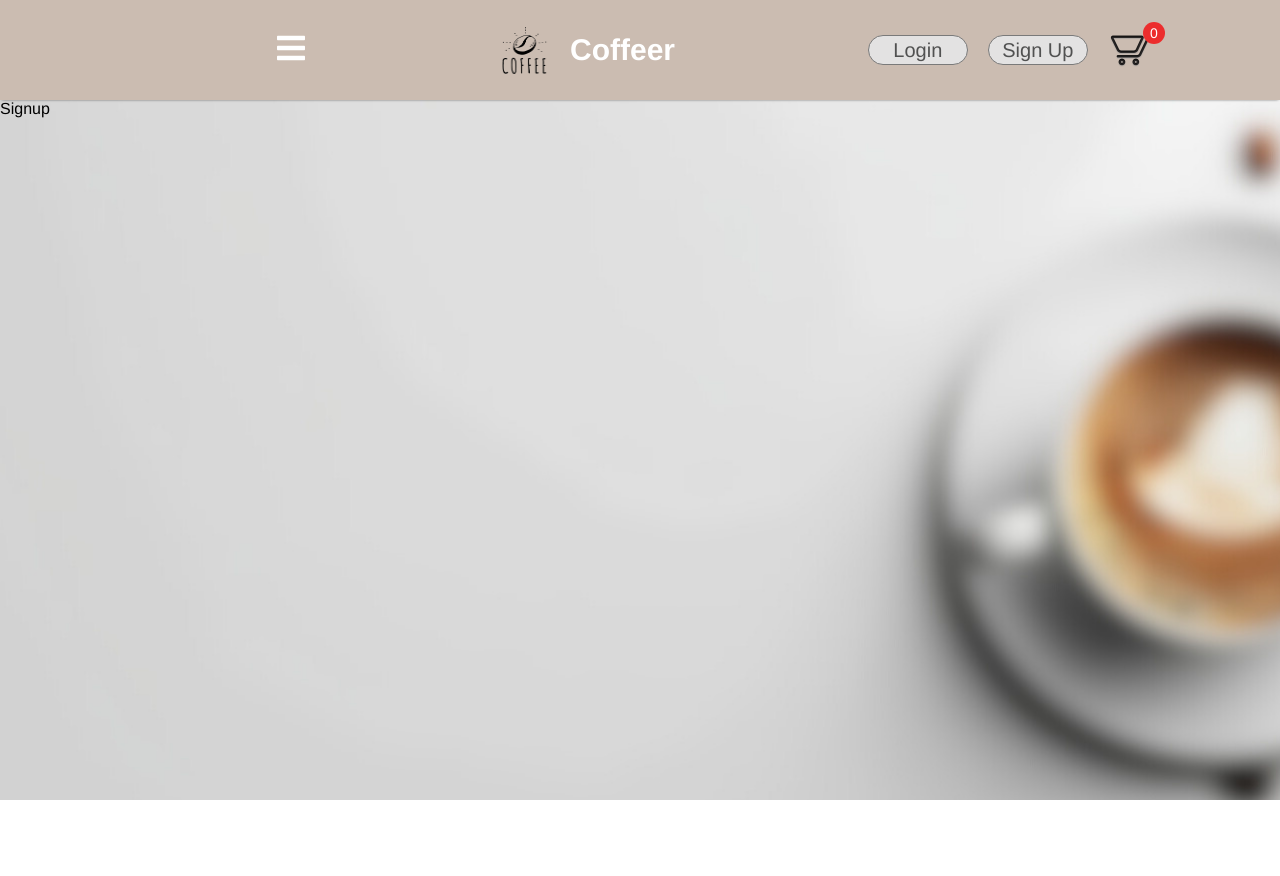
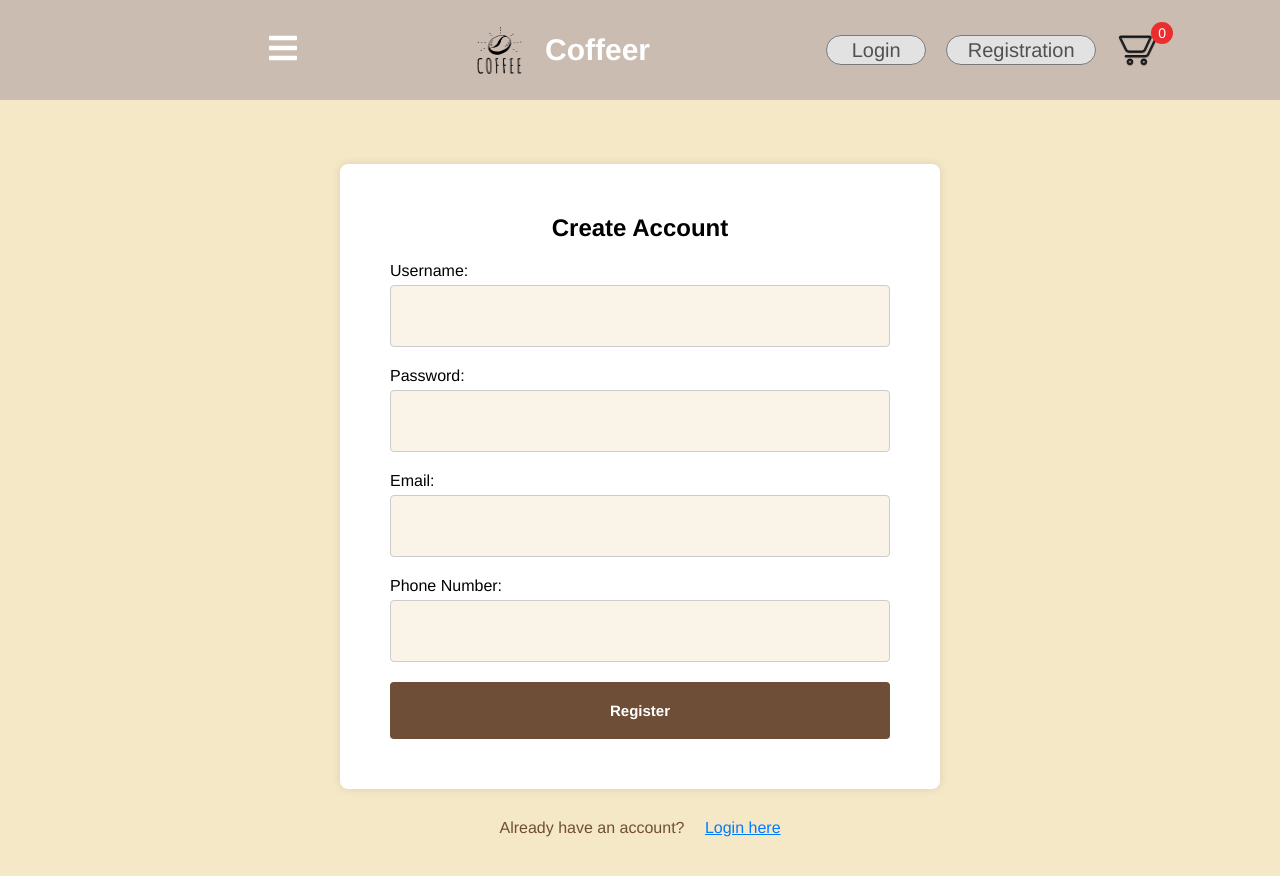
Before and after one commit to po133na/tech-store, a React (Create React App) app: page /sign-up in a window 1280 px wide. Shown: the top 876 px of the page. Before the commit the page ends 800 px from the top, so only its background shows below. Built offline with nearby package versions, Linux system fonts and the light colour scheme.

Commit message:
login and registration

```diff
--- a/src/App.js
+++ b/src/App.js
@@ -1,24 +1,27 @@
-
 import './App.css';
 import Navbar from './Components/Navbar/Navbar';
-import { BrowserRouter, Routes, Route } from 'react-router-dom';
+import {BrowserRouter, Routes, Route} from 'react-router-dom';
 
 import Shop from './Pages/Shop';
 import Product from './Pages/Product';
 import ShopCategory from './Pages/ShopCategory';
 import Cart from './Pages/Cart';
-import Login from './Pages/Login';
+import Login from './Components/Login/Login';
 import Delivery from './Pages/Delivery';
 import Catalogue from './Pages/Categories';
-import Signup from './Pages/Signup';
+import Registration from "./Components/Signup/Registration";
+import {useState} from "react";
 
 function App() {
+    const [users, setUsers] = useState({});
     return (
         <div>
             <BrowserRouter>
-      <Navbar />
+                <Navbar/>
                 <Routes>
                     <Route path='/' element={<Shop/>}/>
+                    <Route path="/login" element={<Login users={users}/>}/>
+                    <Route path="/sign-up" element={<Registration setUsers={setUsers}/>}/>
                     <Route path='/coffee1' element={<ShopCategory category="coffee1"/>}/>
                     <Route path='/coffee2' element={<ShopCategory category="coffee2"/>}/>
                     <Route path='/coffee3' element={<ShopCategory category="coffee3"/>}/>
@@ -27,8 +30,6 @@ function App() {
                     <Route path=':productId' element={<Product/>}/>
                     <Route path='/cart' element={<Cart/>}/>
                     <Route path='/delivery' element={<Delivery/>}/>
-        <Route path='/login' element={<Login/>}/>
-        <Route path='/sign-up' element={<Signup/>}/>
                 </Routes>
             </BrowserRouter>
         </div>
--- /dev/null
+++ b/src/Components/Login/Login.css
@@ -0,0 +1,65 @@
+.login-container {
+    display: flex;
+    flex-direction: column;
+    align-items: center;
+    justify-content: center;
+    height: 100vh;
+    background-color: #f5e8c7;
+}
+
+h2 {
+    margin-bottom: 20px;
+    text-align: center;
+}
+
+.login-form {
+    background-color: #ffffff;
+    padding: 50px;
+    border-radius: 12px;
+    box-shadow: 0 0 20px rgba(0, 0, 0, 0.15);
+    width: 500px;
+    border: 1px solid #d3b28f;
+}
+
+.input-container {
+    margin-bottom: 30px;
+}
+
+.input {
+    width: 100%;
+    padding: 15px;
+    margin-top: 5px;
+    border-radius: 8px;
+    border: 1px solid #d3b28f;
+    font-size: 17px;
+    background-color: #faf3e8;
+}
+
+.button {
+    width: 100%;
+    padding: 18px;
+    background-color: #6f4e37;
+    color: #fff;
+    border: none;
+    border-radius: 8px;
+    cursor: pointer;
+    font-size: 16px;
+    transition: background-color 0.3s ease;
+}
+
+.button:hover {
+    background-color: #5a3d2b;
+}
+
+.register-container {
+    margin-top: 30px;
+    text-align: center;
+    font-family: 'Cursive', sans-serif;
+    color: #6f4e37;
+}
+
+.link {
+    color: #007bff;
+    cursor: pointer;
+    text-decoration: underline;
+}
--- /dev/null
+++ b/src/Components/Login/Login.jsx
@@ -0,0 +1,64 @@
+import React, { useState } from 'react';
+import { useNavigate } from 'react-router-dom';
+import './Login.css';
+
+const Login = ({ users }) => {
+  const [username, setUsername] = useState('');
+  const [password, setPassword] = useState('');
+  const navigate = useNavigate();
+
+  const handleLogin = (e) => {
+    e.preventDefault();
+    if (users[username] && users[username].password === password) {
+      navigate('/products');
+    } else {
+      alert('Invalid username or password');
+    }
+  };
+
+  const handleRegisterRedirect = () => {
+    navigate('/sign-up');
+  };
+
+  return (
+      <div className="login-container">
+        <form onSubmit={ handleLogin } className="login-form">
+          <h2>Login</h2>
+          <div className="input-container">
+            <label htmlFor="username">Username:</label>
+            <input
+                type="text"
+                id="username"
+                value={username}
+                onChange={(e) => setUsername(e.target.value)}
+                className="input"
+                required
+            />
+          </div>
+          <div className="input-container">
+            <label htmlFor="password">Password:</label>
+            <input
+                type="password"
+                id="password"
+                value={password}
+                onChange={(e) => setPassword(e.target.value)}
+                className="input"
+                required
+            />
+          </div>
+          <button type="submit" className="button">Login</button>
+        </form>
+
+        <div className="register-container">
+          <p>
+            Don't have an account?{' '}
+            <span onClick={ handleRegisterRedirect } className="link">
+            Register here
+          </span>
+          </p>
+        </div>
+      </div>
+  );
+};
+
+export default Login;
--- a/src/Components/Navbar/Navbar.jsx
+++ b/src/Components/Navbar/Navbar.jsx
@@ -55,7 +55,7 @@ const Navbar = () => {
             </ul>
             <div className='nav-login-cart'>
                 <Link to='/login'><button style={{height: '30px', width: '100px'}}>Login</button></Link>
-                <Link to='/sign-up'><button style={{height: '30px', width: '100px'}}>Sign Up</button></Link>
+                <Link to='/sign-up'><button style={{height: '30px', width: '150px'}}>Registration</button></Link>
                 <Link to='/cart'><img src={cart_icon} alt="" /></Link>
                 <div className='nav-cart-count'>0</div>
             </div>
--- a/src/Components/Sidebar/Sidebar.jsx
+++ b/src/Components/Sidebar/Sidebar.jsx
@@ -17,7 +17,7 @@ export const Sidebar = [
         cName: 'nav-text'
     },
     {
-        title: 'Sign Up',
+        title: 'Registration',
         path: '/sign-up',
         icon: <AiIcons.AiFillSmile />,
         cName: 'nav-text'
--- /dev/null
+++ b/src/Components/Signup/Registration.css
@@ -0,0 +1,56 @@
+.registration-container {
+    display: flex;
+    flex-direction: column;
+    align-items: center;
+    justify-content: center;
+    height: 100vh;
+    background-color: #f5e8c7;
+}
+
+h2 {
+    margin-bottom: 20px;
+    text-align: center;
+}
+
+.registration-form {
+    background-color: #fff;
+    padding: 50px;
+    border-radius: 8px;
+    box-shadow: 0 0 10px rgba(0, 0, 0, 0.1);
+    width: 600px;
+}
+
+.input-container {
+    margin-bottom: 20px;
+}
+
+.input {
+    width: 100%;
+    padding: 20px;
+    margin-top: 5px;
+    border-radius: 4px;
+    border: 1px solid #ccc;
+    font-size: 17px;
+}
+
+.button {
+    width: 100%;
+    padding: 20px;
+    background-color: #6f4e37;
+    color: #fff;
+    border: none;
+    border-radius: 4px;
+    cursor: pointer;
+    font-size: 15px;
+    font-weight: bold;
+}
+
+.button:hover {
+    background-color: #5a3d2b;
+}
+
+.link {
+    color: #007bff;
+    cursor: pointer;
+    text-decoration: underline;
+}
--- /dev/null
+++ b/src/Components/Signup/Registration.jsx
@@ -0,0 +1,106 @@
+import React, { useState } from 'react';
+import './Registration.css';
+import {useNavigate} from "react-router-dom";
+
+const Registration = ({ setUsers }) => {
+  const [formData, setFormData] = useState({
+    username: '',
+    password: '',
+    email: '',
+    phone: '',
+  });
+
+  const navigate = useNavigate();
+
+  const handleChange = (e) => {
+    const { name, value } = e.target;
+    setFormData({ ...formData, [name]: value });
+  };
+
+  const handleLoginRedirect = () => {
+    navigate('/login');
+  };
+
+  const handleSubmit = (e) => {
+    e.preventDefault();
+    // Store user credentials in the dictionary
+    setUsers(prevUsers => ({
+      ...prevUsers,
+      [formData.username]: { password: formData.password, email: formData.email, phone: formData.phone },
+    }));
+    alert('Registration successful! You can now log in.');
+  };
+
+  return (
+      <div className="registration-container">
+        <form onSubmit={handleSubmit} className="registration-form">
+          <h2>Create Account</h2>
+
+          <div className="input-container">
+            <label htmlFor="username">Username:</label>
+            <input
+                type="text"
+                id="username"
+                name="username"
+                value={formData.username}
+                onChange={handleChange}
+                className="input"
+                required
+            />
+          </div>
+
+          <div className="input-container">
+            <label htmlFor="password">Password:</label>
+            <input
+                type="password"
+                id="password"
+                name="password"
+                value={formData.password}
+                onChange={handleChange}
+                className="input"
+                required
+            />
+          </div>
+
+          <div className="input-container">
+            <label htmlFor="email">Email:</label>
+            <input
+                type="email"
+                id="email"
+                name="email"
+                value={formData.email}
+                onChange={handleChange}
+                className="input"
+                required
+            />
+          </div>
+
+          <div className="input-container">
+            <label htmlFor="phone">Phone Number:</label>
+            <input
+                type="tel"
+                id="phone"
+                name="phone"
+                value={formData.phone}
+                onChange={handleChange}
+                className="input"
+                required
+            />
+          </div>
+
+          <button type="submit" className="button">Register</button>
+        </form>
+
+        <div className="register-container">
+          <p>
+            Already have an account?{' '}
+            <span onClick={handleLoginRedirect} className="link">
+            Login here
+          </span>
+          </p>
+        </div>
+      </div>
+  );
+};
+
+export default Registration;
--- a/src/Pages/Login.jsx
+++ /dev/null
@@ -1,9 +0,0 @@
-import React from 'react'
-
-const Login = () => {
-  return (
-    <div>Login</div>
-  )
-}
-
-export default Login
--- a/src/Pages/Signup.jsx
+++ /dev/null
@@ -1,9 +0,0 @@
-import React from 'react'
-
-const Signup = () => {
-  return (
-    <div>Signup</div>
-  )
-}
-
-export default Signup
```
Lines whose indentation alone changed are shown as unchanged.
